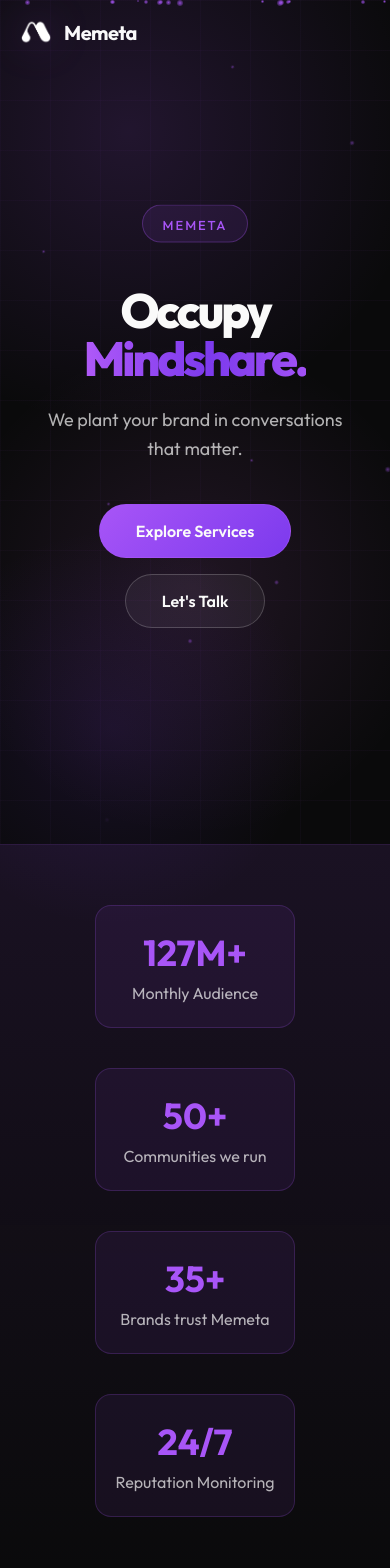
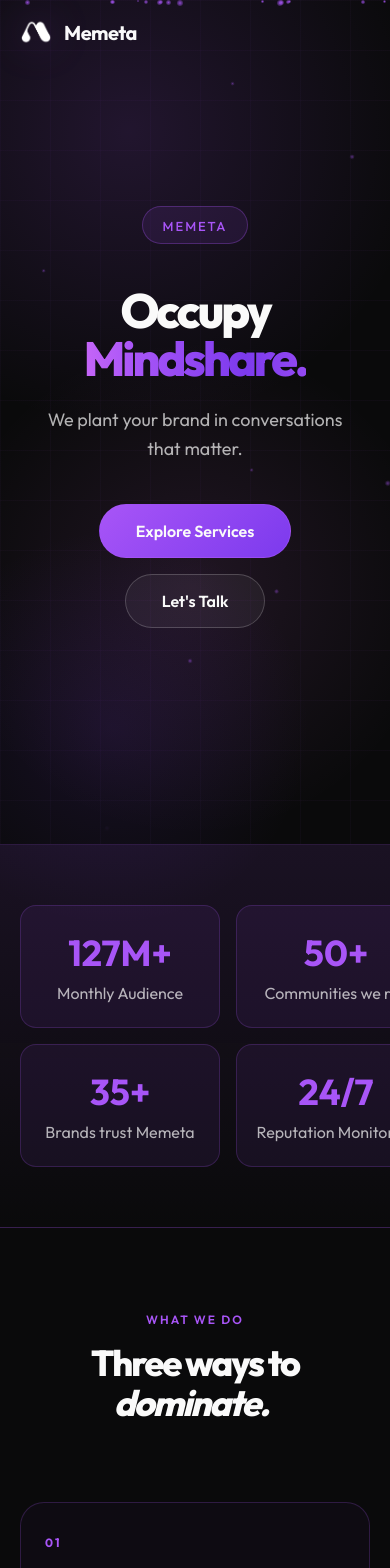
Before and after one commit to anshuman-memeta/memeta-landing, a React (Vite) app: page / in a window 390 px wide. Shown: the top 1568 px of the page. Built offline with nearby package versions, Linux system fonts and the light colour scheme.

Commit message:
Fix mobile layout - use CSS grid with 2 columns on mobile

```diff
--- a/src/App.jsx
+++ b/src/App.jsx
@@ -275,7 +275,7 @@
 
                         {/* Stats Section */}
                                 <section style={{ padding: isMobile ? '60px 20px' : '80px 40px', background: 'linear-gradient(180deg, rgba(168, 85, 247, 0.1) 0%, rgba(17, 17, 17, 0) 100%)', borderTop: '1px solid rgba(168, 85, 247, 0.2)', borderBottom: '1px solid rgba(168, 85, 247, 0.2)' }}>
-                                                    <div style={{ maxWidth: '1200px', margin: '0 auto', display: 'flex', justifyContent: 'space-around', flexWrap: 'wrap', gap: '40px' }}>
+                                                    <div style={{ maxWidth: '1200px', margin: '0 auto', display: 'grid', gridTemplateColumns: isMobile ? 'repeat(2, 1fr)' : 'repeat(4, 1fr)', gap: isMobile ? '16px' : '24px' }}>
                                                               {[
                         { number: 127, suffix: 'M+', label: 'Monthly Audience' },
                         { number: 50, suffix: '+', label: 'Communities we run' },
```
